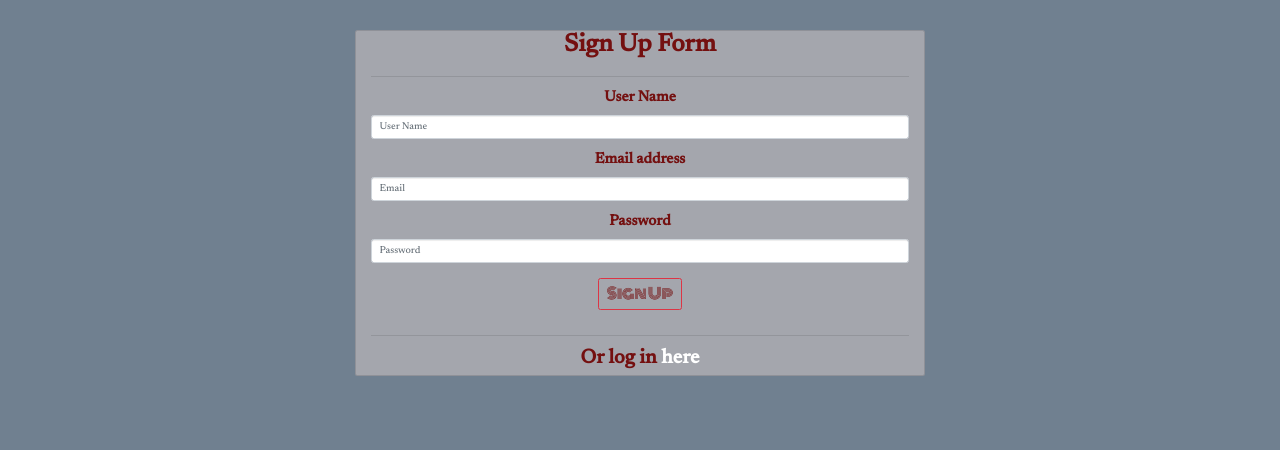
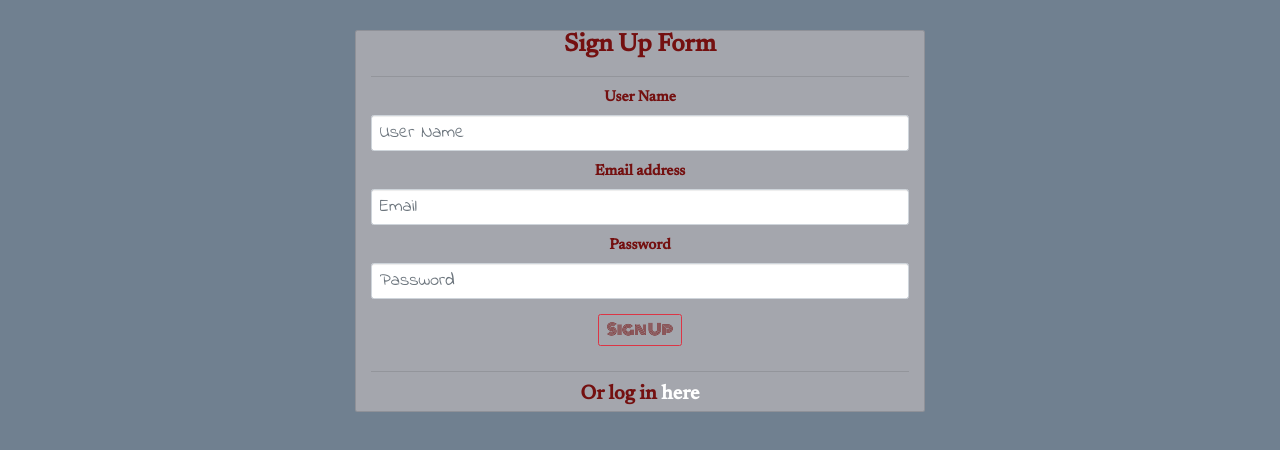
Before and after one commit to Patelso9/FlicksNLiqs, a website: page public/signup.html in a window 1280 px wide. Shown: the part 62-512 px from the top of the page. Drawn offline with nearby package versions, Linux system fonts and the light colour scheme.

Commit message:
style input fields

```diff
--- a/public/assets/css/style.css
+++ b/public/assets/css/style.css
@@ -38,6 +38,10 @@ label{
 .navbar{
     background-color: var(--navback);
     margin-bottom: 30px;
+}
+
+.form-control{
+    font-size: 18px;
 }
 
 .display-4{
--- a/public/signup.html
+++ b/public/signup.html
@@ -42,15 +42,15 @@
         <form class="signup">
           <div class="form-group">
             <label for="name-input">User Name</label>
-            <input type="text" class="form-control" id="name-input" placeholder="User Name">
+            <input type="text" class="form-control userinfo" id="name-input" placeholder="User Name">
           </div>
           <div class="form-group">
             <label for="exampleInputEmail1">Email address</label>
-            <input type="email" class="form-control" id="email-input" placeholder="Email">
+            <input type="email" class="form-control userinfo" id="email-input" placeholder="Email">
           </div>
           <div class="form-group">
             <label for="exampleInputPassword1">Password</label>
-            <input type="password" class="form-control" id="password-input" placeholder="Password">
+            <input type="password" class="form-control userinfo" id="password-input" placeholder="Password">
           </div>
           <div style="display: none" id="alert" class="alert alert-danger" role="alert">
             <span class="glyphicon glyphicon-exclamation-sign" aria-hidden="true"></span>
```
Also changed, not shown: public/home.html (+2 -2 lines), public/login.html (+2 -2 lines).
